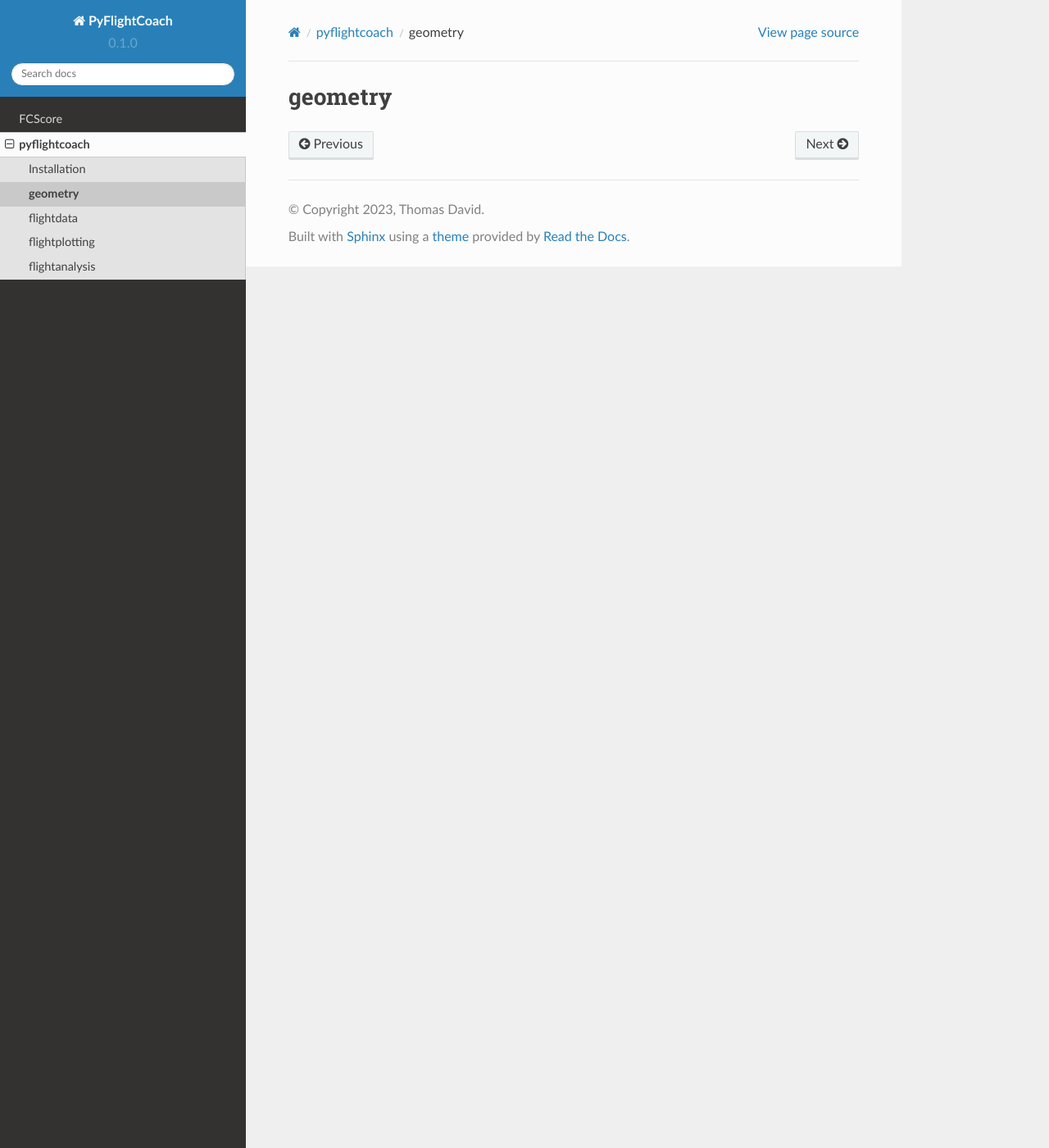
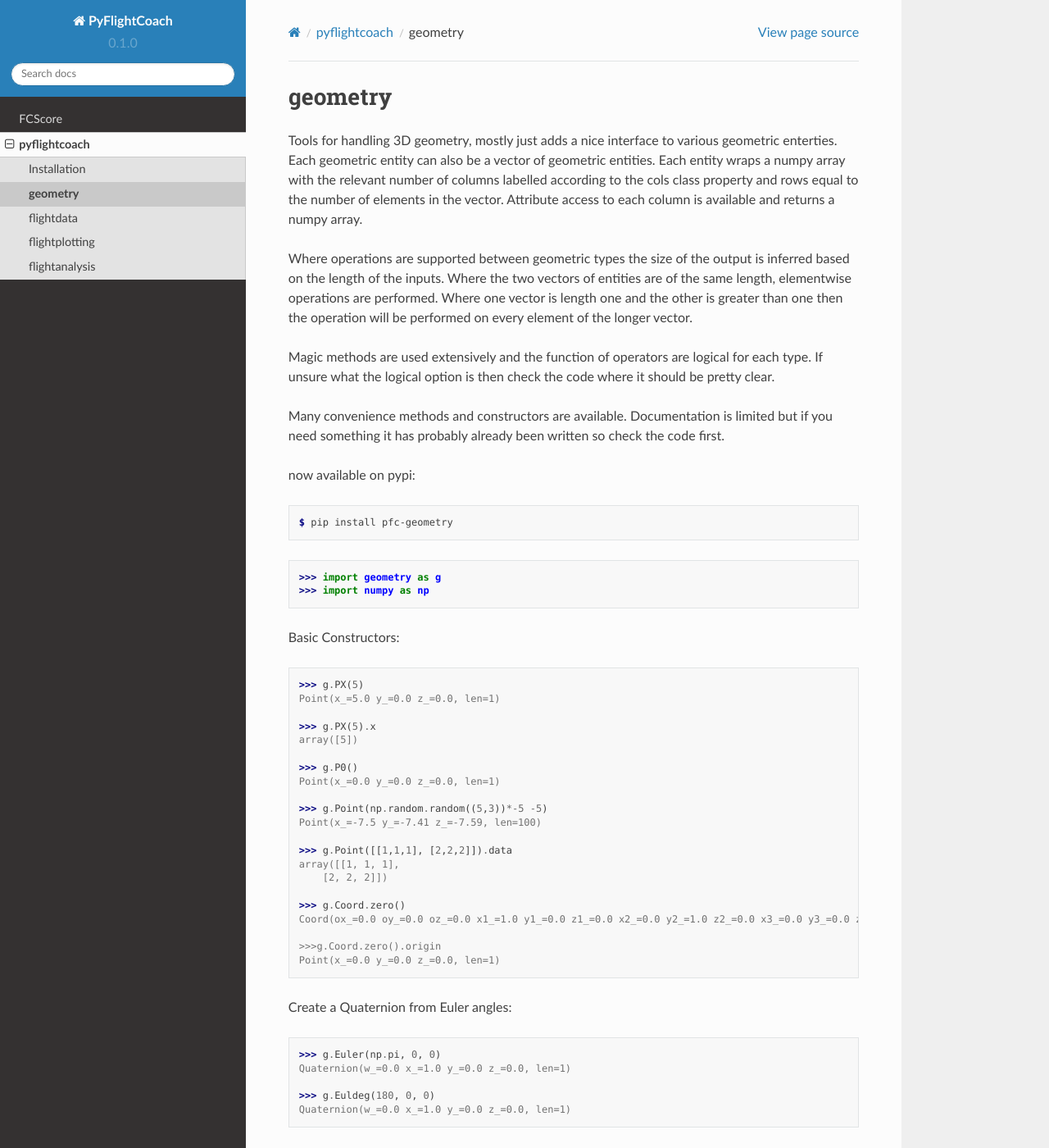
Before and after one commit to PyFlightCoach/PFCDocumentation, a Sphinx documentation site: the page built from docs/source/pyflightcoach/geometry.rst, in a window 1280 px wide and 1400 px high. Shown: the whole window at 82% size. Built offline with Sphinx 7.4.7 and the Read the Docs theme 2.0.0, drawn with Linux system fonts in a browser that asks for light colours; pages that are not in the unit, such as notebooks, are missing from menus; some of the changed text lies outside the part shown.

Commit message:
added some text to geometry

```diff
--- a/docs/source/pyflightcoach/geometry.rst
+++ b/docs/source/pyflightcoach/geometry.rst
@@ -3,3 +3,81 @@
 
 geometry
 --------
+
+
+Tools for handling 3D geometry, mostly just adds a nice interface to various geometric enterties. Each geometric
+entity can also be a vector of geometric entities. Each entity wraps a numpy array with the relevant number of
+columns labelled according to the cols class property and rows equal to the number of elements in the vector.
+Attribute access to each column is available and returns a numpy array.
+
+Where operations are supported between geometric types the size of the output is inferred based on the length of
+the inputs. Where the two vectors of entities are of the same length, elementwise operations are performed.
+Where one vector is length one and the other is greater than one then the operation will be performed on every
+element of the longer vector.
+
+Magic methods are used extensively and the function of operators are logical for each type. If unsure what
+the logical option is then check the code where it should be pretty clear.
+
+Many convenience methods and constructors are available. Documentation is limited but if you need something
+it has probably already been written so check the code first.
+
+now available on pypi:
+
+.. code-block:: console
+
+    $ pip install pfc-geometry
+
+.. code-block:: python
+
+    >>> import geometry as g
+    >>> import numpy as np
+
+Basic Constructors:
+
+.. code-block:: python
+
+    >>> g.PX(5)
+    Point(x_=5.0 y_=0.0 z_=0.0, len=1)
+
+    >>> g.PX(5).x
+    array([5])
+
+    >>> g.P0()
+    Point(x_=0.0 y_=0.0 z_=0.0, len=1)
+
+    >>> g.Point(np.random.random((5,3))*-5 -5)
+    Point(x_=-7.5 y_=-7.41 z_=-7.59, len=100)
+
+    >>> g.Point([[1,1,1], [2,2,2]]).data
+    array([[1, 1, 1],
+        [2, 2, 2]])
+
+    >>> g.Coord.zero()
+    Coord(ox_=0.0 oy_=0.0 oz_=0.0 x1_=1.0 y1_=0.0 z1_=0.0 x2_=0.0 y2_=1.0 z2_=0.0 x3_=0.0 y3_=0.0 z3_=1.0, len=1)
+
+    >>>g.Coord.zero().origin
+    Point(x_=0.0 y_=0.0 z_=0.0, len=1)
+
+
+Create a Quaternion from Euler angles:
+
+.. code-block:: python
+
+    >>> g.Euler(np.pi, 0, 0)
+    Quaternion(w_=0.0 x_=1.0 y_=0.0 z_=0.0, len=1)
+
+    >>> g.Euldeg(180, 0, 0)
+    Quaternion(w_=0.0 x_=1.0 y_=0.0 z_=0.0, len=1)
+
+Basic Geometric Operations:
+
+.. code-block:: python
+
+    >>> g.Point(1,1,0) * np.linspace(0,10,10)
+    Point(x_=5.0 y_=5.0 z_=0.0, len=10)
+
+    >>> g.PX(1) * np.linspace(0,5,4) * 2
+    Point(x_=5.0 y_=0.0 z_=0.0, len=4)
+
+    >>> g.PX(-1,10).cumsum()
+    Point(x_=-5.5 y_=0.0 z_=0.0, len=10)
```
Also changed, not shown: docs/source/pyflightcoach/flightplotting.rst (line endings or trailing spaces).
